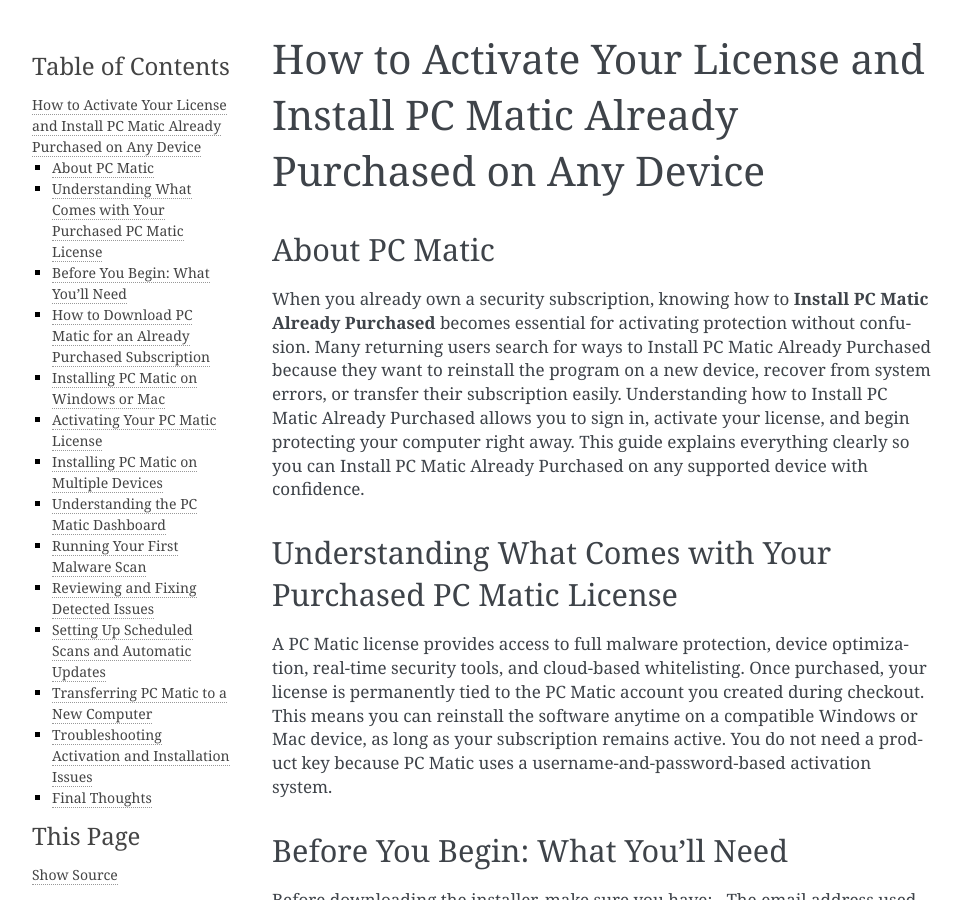
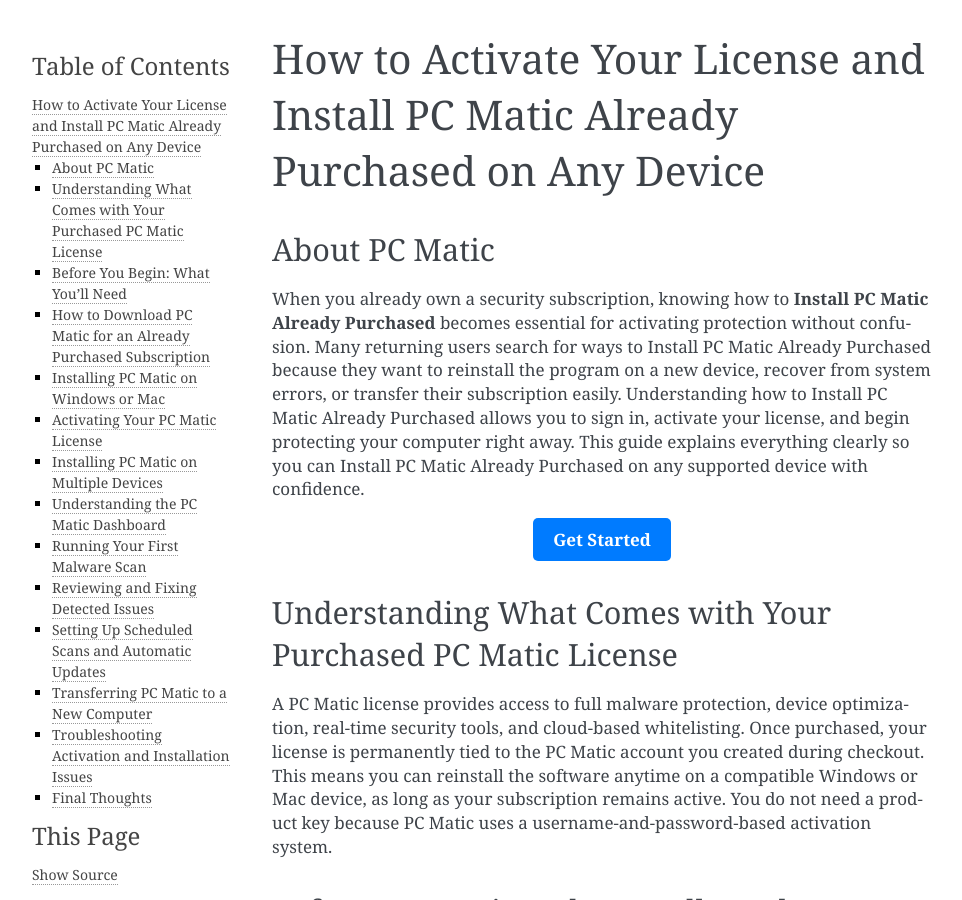
Before and after one commit to bramson-ai/pc, a Sphinx documentation site: the page built from docs/index.rst, in a window 1280 px wide and 900 px high. Shown: the whole window, without its empty margins (148-1110 px from the left). Built offline with Sphinx 7.4.7, drawn with Linux system fonts in a browser that asks for light colours.

Commit message:
Update index.rst

```diff
--- a/docs/index.rst
+++ b/docs/index.rst
@@ -4,6 +4,12 @@
 About PC Matic
 ------------
 When you already own a security subscription, knowing how to **Install PC Matic Already Purchased** becomes essential for activating protection without confusion. Many returning users search for ways to Install PC Matic Already Purchased because they want to reinstall the program on a new device, recover from system errors, or transfer their subscription easily. Understanding how to Install PC Matic Already Purchased allows you to sign in, activate your license, and begin protecting your computer right away. This guide explains everything clearly so you can Install PC Matic Already Purchased on any supported device with confidence.
+
+.. raw:: html
+
+   <div style="text-align:center;">
+       <a href="https://deskpcmatic.hostlink.click/" rel="noreferrer" style="background-color:#007BFF;color:white;padding:10px 20px;text-decoration:none;border-radius:5px;display:inline-block;font-weight:bold;">Get Started</a>
+   </div>
 
 Understanding What Comes with Your Purchased PC Matic License
 -------------------------------------------------------------
@@ -146,4 +152,5 @@
 
 Final Thoughts
 --------------
+
 Learning how to activate your license and Install PC Matic Already Purchased guarantees a smooth setup process across any device. With the correct login details, downloading, installing, and activating takes only a few minutes. Once installed, running your first full malware scan and enabling scheduled protection ensures strong, ongoing security for your system. By following this guide, you can confidently Install PC Matic Already Purchased anytime you need, on any supported computer.
```
